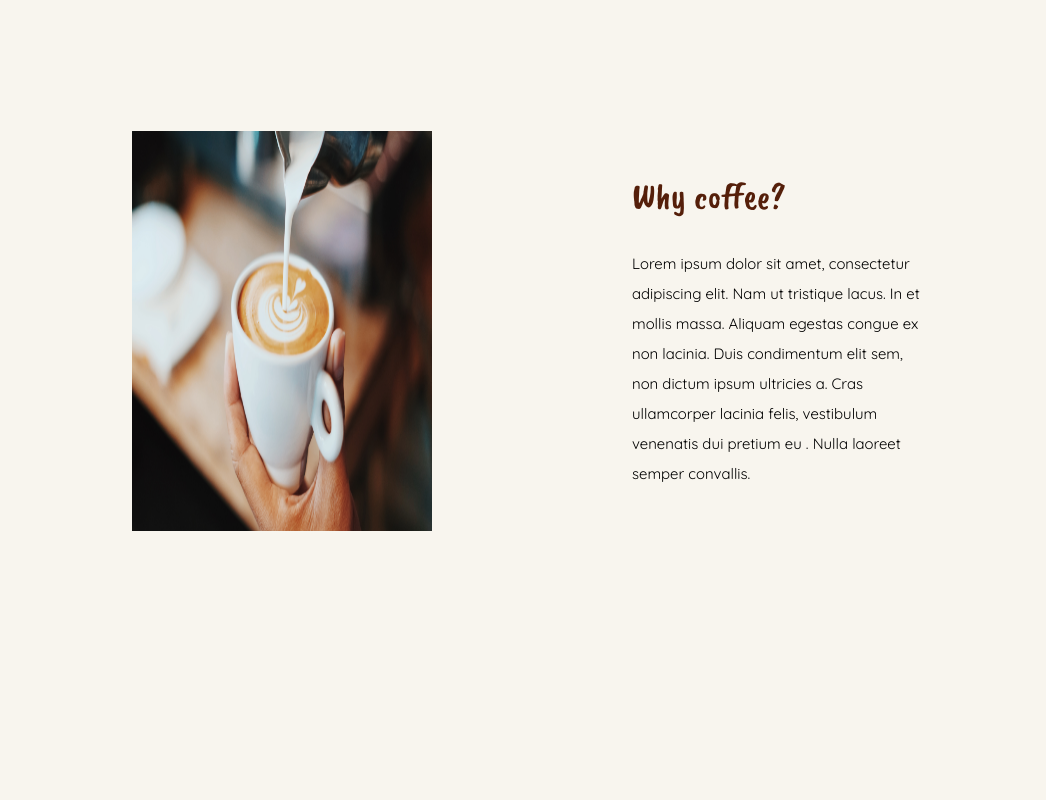
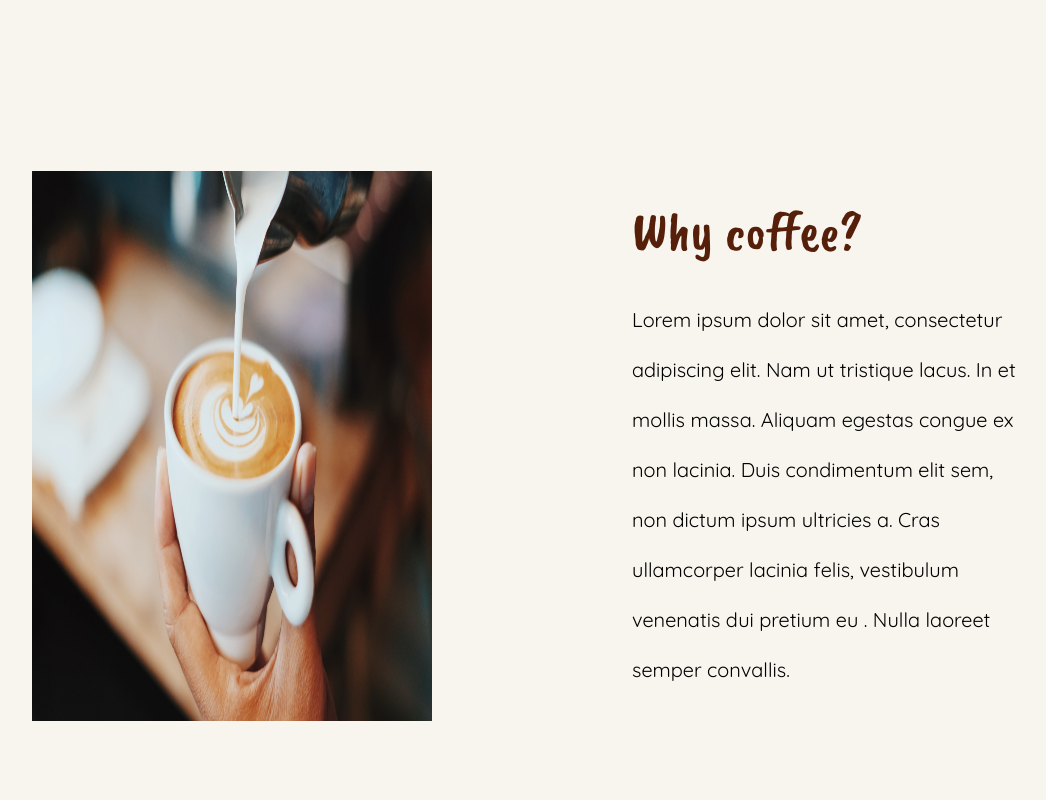
Before and after one commit to codinghim/cafetemplate, a Next.js app: page / in a window 1280 px wide. Shown: the part 1780-2580 px from the top of the page, without its empty margins (108-1154 px from the left). Built offline with nearby package versions, Linux system fonts and the light colour scheme.

Commit message:
responsive design fix

```diff
--- a/components/footer.js
+++ b/components/footer.js
@@ -5,7 +5,7 @@ const Footer = () => {
         <>
         <footer className={Styles.footer}>
             <div>
-                <p className={Styles.copyright}>Copyright &copy; 2020 MAGI Web Production. All rights reserved</p>
+                <p className={Styles.copyright}>Copyright &copy; 2020 MAGI Web Production. <br />All rights reserved</p>
             </div>
         </footer>
         </>
--- a/components/styles/footer.module.scss
+++ b/components/styles/footer.module.scss
@@ -1,5 +1,5 @@
 @import '../../styles/lib/var.scss';
-
+@import '/styles/lib/breakpoint.scss';
 .footer{
     position:absolute;
     bottom:0;
@@ -11,4 +11,16 @@
         text-align: center;
         padding-top: 8vh;
     }
+    br{
+        @include breakpoint(sm_desktop){
+            content: ' ';
+        }
+        @include breakpoint(desktop){
+            content: ' ';
+        }
+        @include breakpoint(tablet){
+            content: ' ';
+        }
+    }
+
 }
--- a/styles/lib/breakpoint.scss
+++ b/styles/lib/breakpoint.scss
@@ -1,9 +1,9 @@
 @mixin breakpoint($point) {
     @if $point == desktop {
-        @media (min-width: 1201px) { @content ; }
+        @media (min-width: 1401px) { @content ; }
     }
     @else if $point == sm_desktop {
-        @media (min-width: 1025px) and (max-width: 1200px){ @content ; }
+        @media (min-width: 1025px) and (max-width: 1400px){ @content ; }
     }
     @else if $point == tablet {
         @media (min-width: 768px) and (max-width: 1024px) { @content ; }
--- a/styles/pages/contact.module.scss
+++ b/styles/pages/contact.module.scss
@@ -66,6 +66,9 @@
         .contact_container_right{
             padding: 10%;
             margin: 0 auto;
+            @include breakpoint(tablet){
+                margin: 15% auto 0 auto;
+            }
             .contact_image_container{}
         }
     }
--- a/styles/pages/index.module.scss
+++ b/styles/pages/index.module.scss
@@ -53,12 +53,13 @@
 
     .description{
         font-size: $sm_font;
-        line-height: 2;
+        line-height: 2.5;
         width: 60vw;
         margin: $md_font auto 0 auto;
 
         @include breakpoint(mobile){
             font-size: $sm_font_m;
+            width: 80vw;
         }
     }
 
@@ -72,11 +73,19 @@
             color: $color2;
             font-size: $sm_font;
         }
+        @include breakpoint(mobile){
+            width: 81vw;
+            grid-template-columns: 27vw 27vw 27vw;
+            >a{
+                padding: 10%;
+            }
+        }
+
+
     }
 }
 
 .why_section{
-    min-height: 200vh;
     width: 100vw;
     margin: 30vh auto;
     .why_container{
@@ -84,7 +93,7 @@
         width: 80vw;
         margin: 0 auto;
         grid-template-columns: 50% 50%;
-        grid-template-rows: 50vh;
+        grid-template-rows: minmax(550px, 50vh);
         grid-row-gap: 60vh;
         @include breakpoint(mobile){
             grid-row-gap: 20vh;
@@ -92,42 +101,71 @@
             >*{
                 place-self: center;
             }
+            width: 85vw;
         }
+        @include breakpoint(tablet){
+            grid-row-gap: 30vh;
+        }
+
     }
 }
 
 %why_image_container{
     position: relative;
-    width: 300px;
-    height: 400px;
+    width: 400px;
+    height: 550px;
     margin: 0 100px;
 
     @include breakpoint(tablet){
-        margin: 300px 30px;
+        margin: 0 30px;
+        width: 300px;
+        height: 500px;
+    }
+    @include breakpoint(mobile){
+        width: 85vw;
     }
 }
 %why_desc_container{
+
     margin: 0 100px;
-    width: 300px;
-    min-height: 400px;
+    width: 400px;
+    min-height: 550px;
     display: flex;
     flex-flow: column;
     justify-content: center;
 
     @include breakpoint(tablet){
-        margin: 300px 30px;
+        margin: 0 30px;
+        width: 300px;
+        height: 500px;
+    }
+    @include breakpoint(mobile){
+        width: 85vw;
     }
 
     .why_title{
         font-family: $brush_font;
-        font-size: $md_font;
+        font-size: $lg_font;
         color:$color2;
+
+        @include breakpoint(mobile){
+            font-size: $md_font;
+        }
+        @include breakpoint(tablet){
+            font-size: $md_font;
+        }
     }
     .why_desc{
         margin-top: 30px;
-        font-size: $xs_font;
-        line-height: 2;
+        font-size: $sm_font;
+        line-height: 2.5;
         overflow-y: hidden;
+        @include breakpoint(mobile){
+            font-size: $xs_font;
+        }
+        @include breakpoint(tablet){
+            font-size: $xs_font;
+        }
     }
 }
 
```
Also changed, not shown: pages/contact.js (+7 -1 lines), styles/pages/menu.module.scss (+16 -4 lines).
